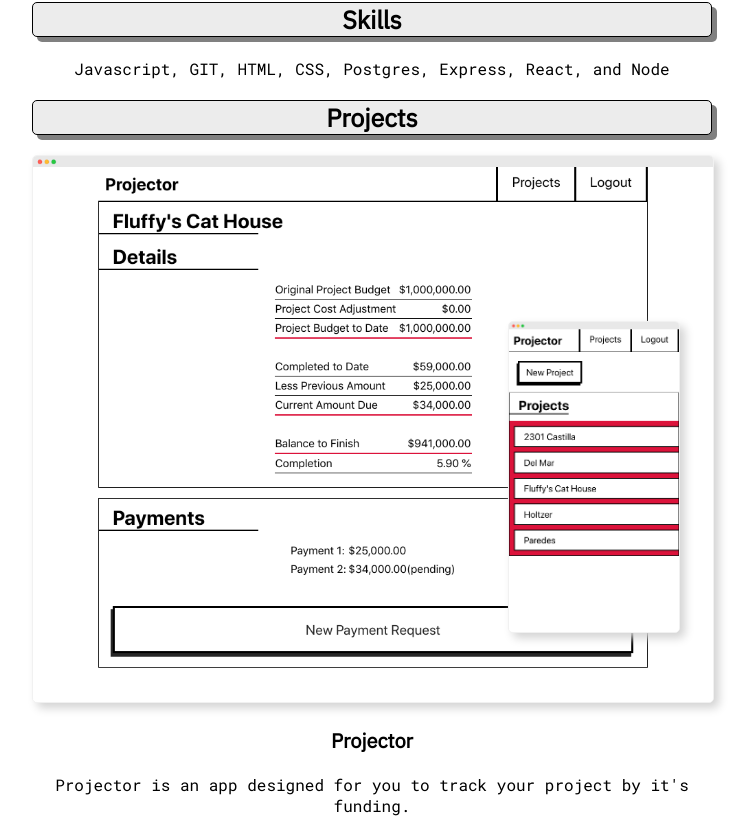
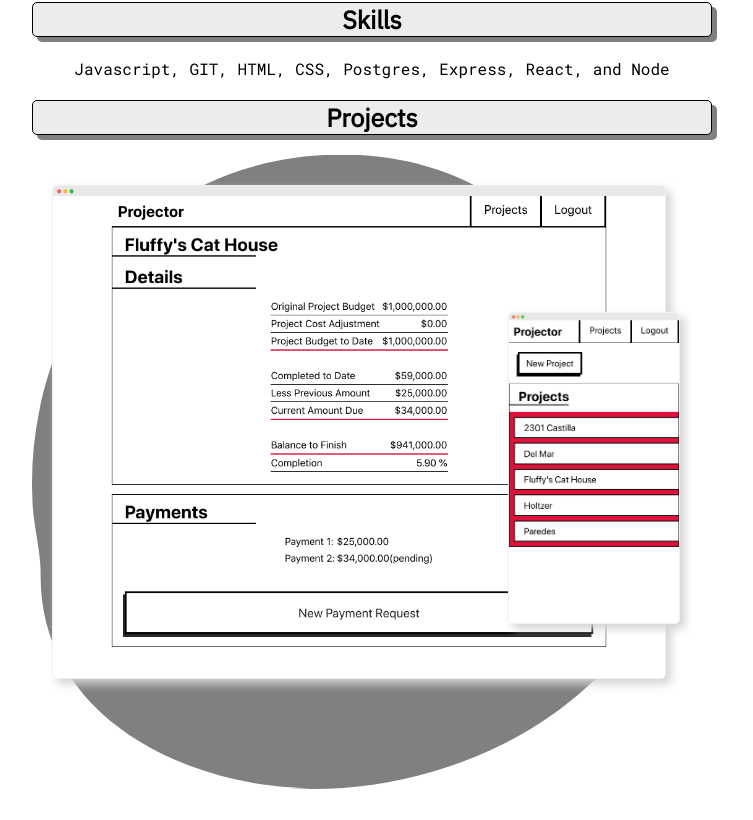
Before and after one commit to smallcrustation/katies-magic-site, a React (Create React App) app: page / in a window 1280 px wide. Shown: the part 420-1240 px from the top of the page, without its empty margins (268-1021 px from the left). Built offline with nearby package versions, Linux system fonts and the light colour scheme; a web font is replaced by a local one.

Commit message:
working on projects floating

```diff
--- a/src/components/About/About.js
+++ b/src/components/About/About.js
@@ -11,8 +11,8 @@ const About = () => {
   }, [])
 
   return (
-    <section className="About">
-      <h2>About</h2>
+    <section className="About slide-in-from-left">
+      <h2 className="">About</h2>
       <p>
         Four score and seven years ago*. Hello, I'm a full stack Javascript web
         developer using the PERN stack.
--- a/src/components/App/App.css
+++ b/src/components/App/App.css
@@ -24,6 +24,7 @@ font-family: 'Roboto Mono', monospace; */
   text-align: center;
   margin: 0 auto;
   max-width: 700px;
+  overflow-x:hidden;
 }
 
 ul{
@@ -62,6 +63,72 @@ h3{
 p{
   font-family: 'Roboto Mono', monospace;
   margin: 10px 20px;
+  animation: fadeIn 1s linear 0s 1 normal both;
+}
+
+@keyframes fadeIn {
+  0% {opacity: 0;}
+  100% {opacity: 1;}
+}
+
+.fadeInUp{
+  opacity: 0;
+  animation: fadeInUp 1s linear 0s 1 normal both;
+    /* animation-name: fadeInUp;
+  animation-duration: 1s;
+  animation-timing-function: linear;
+  animation-delay: 0;
+  animation-iteration-count: 1;
+  animation-direction: normal;
+  animation-play-state: running;
+  animation-fill-mode: both; */
+}
+
+@keyframes fadeInUp {
+  from {
+    /* transform: translate3d(0, 100px, 0,); */
+    transform: translateY(40px);
+  }
+  to {
+    /* transform: translate3d(0); */
+    transform: translateY(0);
+    opacity: 1;
+  }
+}
+
+.fadeInDown-1{
+  opacity: 0;
+  animation: fadeInDown 1s cubic-bezier(.81,.74,0,1.1) 0s 1 normal both running;
+}
+
+.fadeInDown-2{
+  opacity: 0;
+  animation: fadeInDown 1s linear 0s 1 normal both running;
+}
+
+@keyframes fadeInDown {
+  from {
+    transform: translateY(-40px);
+  }
+  to {
+    transform: translateY(0);
+    opacity: 1;
+  }
+}
+
+.slide-in-from-left{
+  animation: slideInFromLeft 1s cubic-bezier(.81,.74,0,1.1) 0s 1 normal both running;
+}
+@keyframes slideInFromLeft{
+  from{transform: translateX(-100%)}
+  to{transform: translateX(0)}
+}
+.slide-in-from-right{
+  animation: slideInFromRight 1s cubic-bezier(.81,.74,0,1.1) 0s 1 normal both running;
+}
+@keyframes slideInFromRight{
+  from{transform: translateX(100%)}
+  to{transform: translateX(0)}
 }
 
 .dark-mode{
--- a/src/components/Header/Header.css
+++ b/src/components/Header/Header.css
@@ -3,6 +3,7 @@
   padding: 5px 10px;
   border-bottom:1px black solid;
   background-color:#DCDCDC;
+  overflow-x:hidden;
 }
 
 .Header header{
--- a/src/components/Header/Header.js
+++ b/src/components/Header/Header.js
@@ -7,8 +7,8 @@ const Header = () => {
   const {expanded} = useContext(NavContext)
 
   return (
-    <div className="Header">
-      <header className={expanded?"Header-expanded":""}>
+    <div className="Header" >
+      <header className={`fadeInDown-1 ${expanded?"Header-expanded":""}`}>
         <a className="Logo" href="/">
           CO
         </a>
--- a/src/components/Hero/Hero.js
+++ b/src/components/Hero/Hero.js
@@ -4,7 +4,7 @@ import './Hero.css'
 export default class Hero extends Component {
   render() {
     return (
-      <div className="Hero">
+      <div className="Hero fadeInDown-2">
         <h1>Hi, I'm Cody the Coder</h1>
       </div>
     )
--- a/src/components/NavMobile/NavMobile.css
+++ b/src/components/NavMobile/NavMobile.css
@@ -1,27 +1,20 @@
 .NavMobile{
+  overflow: hidden;
 }
 
 .NavMobile-ul-hidden {
-  /* display: none; */
-  height: 0;
-  width: 0;
-  overflow: hidden;
-  /* background: white; */
+  position: absolute;
+  left: 110%;
+  display: flex;
+  justify-content: space-around;
 }
 
 .NavMobile-ul-visible {
-  /* border: 1px black solid; */
-
-  position: static;
-  display: flex;
-  justify-content: space-around;
-  position: absolute;
-  top: 55px;
-  right: 0;
-
-  height: auto;
+  top: 45px;
+  left: 0;
   width: 100%;
-  transition: width 500ms linear 500ms;
+  transform: translateX(0);
+  transition: all 500ms linear 500ms;
 }
 
 .NavMobile li{
--- a/src/components/Project/Project.css
+++ b/src/components/Project/Project.css
@@ -1,29 +1,35 @@
-.Project{
-
+.Project {
 }
 
-.Project-images{
+.Project-bg {
+  z-index: -1;
+  transition: all 1s linear;
+}
+
+.Project-imgs {
   position: relative;
 }
 
-.Project img{
-  position: relative;
-  top: 0;
-  bottom: 0;
-  width: 100%;
+/* relative parent absolute child - gives you an element you can position inside parent*/
+.Project img {
+  z-index: 1;
+  margin: 20px;
+  position: absolute;
+  top: 10px;
+  left: 0;
+  width: 90%;
   border: rgb(241, 241, 241) 1px solid;
   border-radius: 5px;
   box-shadow: 5px 5px 10px lightgray;
   background-color: white;
 }
 
-.Project img:nth-child(2){
-  position: absolute;
+.Project img:nth-child(2) {
   width: 25%;
-  left: 70%;
-  top: 30%;
+  left: 67%;
+  top: 20%;
 }
 
-.Project img:hover{
+.Project img:hover {
   cursor: pointer;
 }
--- a/src/components/Project/Project.js
+++ b/src/components/Project/Project.js
@@ -1,6 +1,5 @@
-import React from 'react'
+import React, { useEffect, useState } from 'react'
 import './Project.css'
-
 
 const Project = ({
   imgOneName,
@@ -13,19 +12,58 @@ const Project = ({
   githubApi,
   credentials
 }) => {
+  const [scrollPos, setScrollPos] = useState(window.pageYOffset)
+
+  useEffect(() => {
+    window.addEventListener('scroll', handleScroll)
+  }, [])
+
+  const handleScroll = () => {
+    // console.log('scroll')
+    // console.log(window.pageYOffset)
+    if (window.pageYOffset % 10 === 0) {
+      setScrollPos(window.pageYOffset)
+    }
+    // setScrollPos(window.pageYOffset % 360)
+  }
+
   const openSite = url => {
     window.open(url)
   }
 
   return (
     <article className="Project">
-      <div className="Project-images" onClick={() => openSite(liveUrl)}>
-        <img src={require(`../../assets/images/${imgOneName}`)} alt={title} />
+      <div className="Project-imgs fadeInUp" onClick={() => openSite(liveUrl)}>
+        <img
+          className="Project-img1"
+          src={require(`../../assets/images/${imgOneName}`)}
+          alt={title}
+        />
         {imgTwoName ? (
-          <img src={require(`../../assets/images/${imgTwoName}`)} alt={title} />
+          <img
+            className="Project-img2"
+            src={require(`../../assets/images/${imgTwoName}`)}
+            alt={title}
+          />
         ) : (
           ''
         )}
+        <div
+          className="Project-bg"
+          style={{ transform: `rotate(${scrollPos}deg)` }}
+        >
+          <svg
+            viewBox="0 0 1900 1900"
+            className=""
+            // style={{ transform: `rotate(${scrollPos}deg)` }}
+            xmlns="http://www.w3.org/2000/svg"
+          >
+            <path
+              fill="grey"
+              d="M776.64 1769.187c-339.61-4.3-760.32-193.93-752.561-605.062 0-62.815-23.275-139.64-23.235-211.688-8.868-212.772 55.736-445.799 189.453-628.04 16.711-21.534 34.51-45.114 52.477-61.584C512.856-46 1024.907-77.03 1314.034 132.416c284.817 178.416 581.877 496.461 462.072 868.078-6.307 25.42-9.675 52.036-13.46 78.697a1072.405 1072.405 0 01-33.912 155.276c-7.301 23.14-15.595 46.241-25.463 68.962-195.278 318.371-614.23 490.059-986.631 465.758z"
+            />
+          </svg>
+        </div>
       </div>
       <h3>{title}</h3>
       <p>{summary}</p>
--- a/src/components/Skills/Skills.js
+++ b/src/components/Skills/Skills.js
@@ -3,7 +3,7 @@ import './Skills.css'
 
 export default function Skills() {
   return (
-    <section className="Skills">
+    <section className="Skills slide-in-from-right">
       <h2>Skills</h2>
       <p>Javascript, GIT, HTML, CSS, Postgres, Express, React, and Node</p>
     </section>
--- a/src/contexts/NavContext.js
+++ b/src/contexts/NavContext.js
@@ -12,7 +12,7 @@ const NavContextProvider = props => {
     setExpanded(!expanded)
   }
 
-  const addSection = (navStr) => {
+  const addSection = navStr => {
     setSection(prevState => ({
       ...prevState,
       [navStr]: document.getElementsByClassName(navStr)[0]
@@ -20,7 +20,7 @@ const NavContextProvider = props => {
   }
 
   const scrollTo = className => {
-    sections[className].scrollIntoView({behavior: "smooth"})
+    sections[className].scrollIntoView({ behavior: 'smooth' })
   }
 
   const value = {
```
Also changed, not shown: src/components/ProjectsList/ProjectsList.js (+7 -0 lines), src/assets/svgs/circle.svg.
